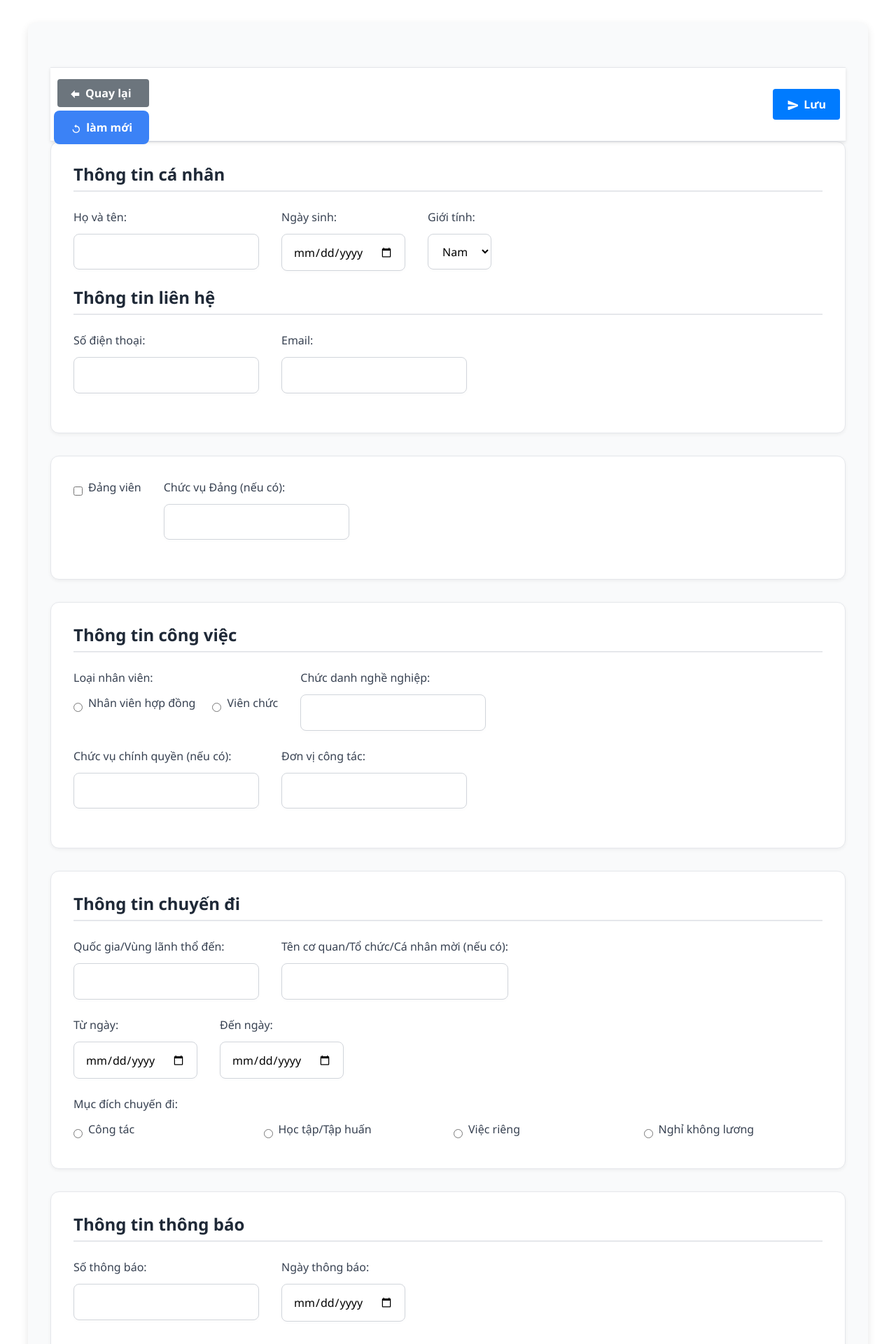
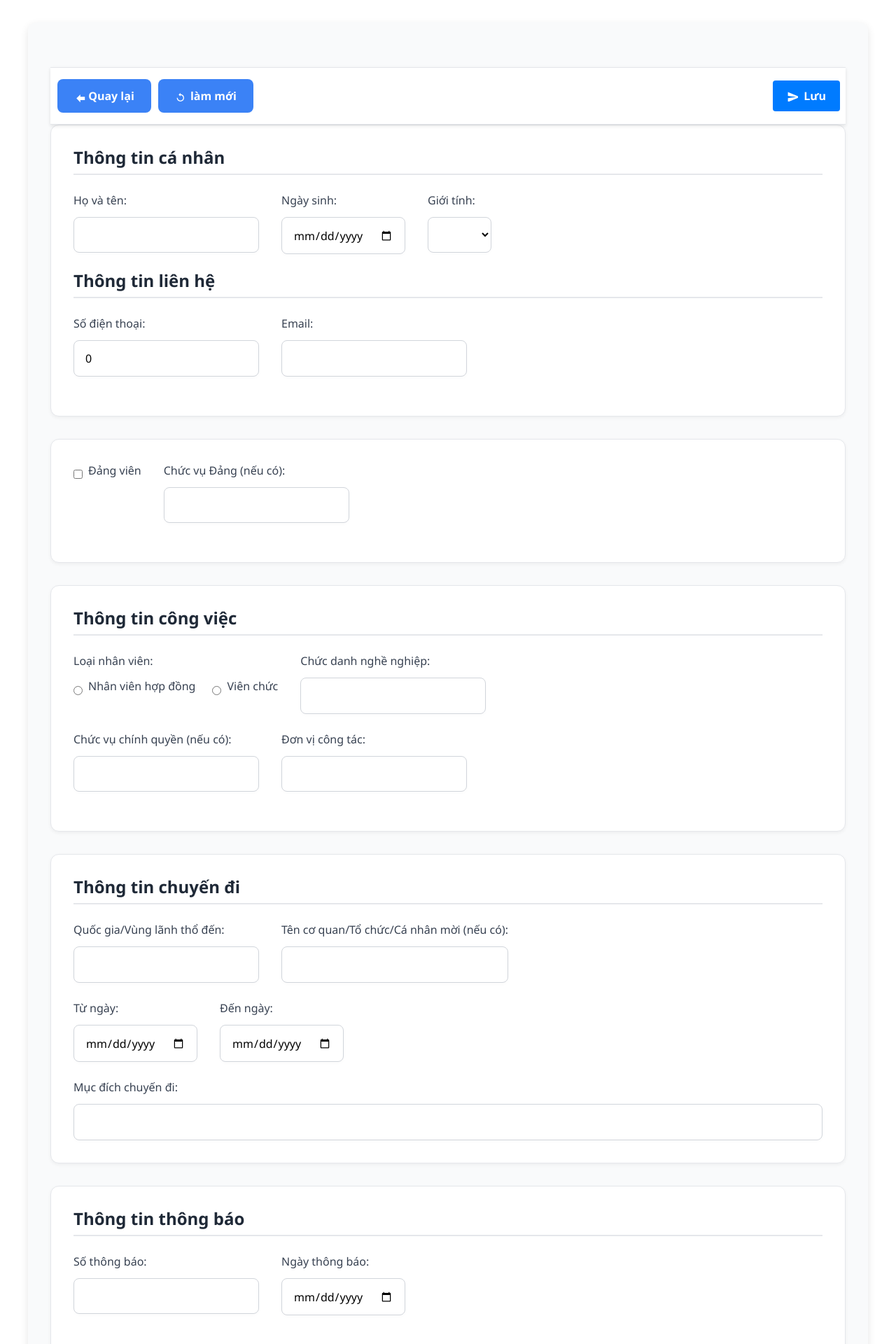
Before and after one commit to khanhle2003/managegroup-fe, an Angular app in the folder managefe/: page /add-data in a window 1280 px wide. Shown: the top 1920 px of the page at 70% size. Built offline with nearby package versions, Linux system fonts and the light colour scheme.

Commit message:
email+gender

```diff
--- a/managefe/src/app/components/add/add.component.html
+++ b/managefe/src/app/components/add/add.component.html
@@ -1,14 +1,14 @@
 <div class="form-container">
   <form (ngSubmit)="saveData()">
     <div class="form-actions">
-        <div style="max-height:72px;">
-          <a href="/data-table" style="margin-left: 10px; padding: 8px 16px; background-color: #6c757d; color: white; text-decoration: none; border: none; border-radius: 4px; display: flex; align-items: center; gap: 8px; cursor: pointer;" class="btn btn-back">
+        <div style="max-height:72px;display: flex;" >
+          <a href="/data-table"  class="btn btn-back" style="margin-left: 10px;">
             <svg xmlns="http://www.w3.org/2000/svg" viewBox="0 0 20 20" width="16" height="16" fill="currentColor">
               <path d="M11 19l-7-7 7-7v4h8v6h-8v4z"></path>
             </svg>
             Quay lại
           </a>
-            <button style="margin-left: 5px; margin-top: 5px;" type="reset" class="btn btn-reset">
+            <button style="margin-left: 10px ;" class="btn btn-reset">
               <svg xmlns="http://www.w3.org/2000/svg" viewBox="0 0 20 20" width="13" height="13" style="vertical-align: middle; margin-right: 5px;">
                 <path d="M0 0h24v24H0z" fill="none"/>
                 <path d="M12 4V1L8 5l4 4V6c3.3 0 6 2.7 6 6s-2.7 6-6 6-6-2.7-6-6H4c0 4.4 3.6 8 8 8s8-3.6 8-8-3.6-8-8-8z" fill="currentColor"/>
@@ -36,7 +36,7 @@
               </div>
               <div class="form-group">
                   <label for="gender">Giới tính:</label>
-                  <select name="gender" id="gender">
+                  <select     #gender="ngModel" name="gender" id="gender" [(ngModel)]="dataAdd.gender">
                       <option value="male">Nam</option>
                       <option value="female">Nữ</option>
                   </select>
@@ -46,11 +46,11 @@
           <div class="form-row">
               <div class="form-group">
                   <label for="phoneNumber">Số điện thoại:</label>
-                  <input type="number" name="phoneNumber" id="phoneNumber" required>
+                  <input type="number" name="phoneNumber" id="phoneNumber" [(ngModel)]="dataAdd.phoneNumber" required>
               </div>
               <div class="form-group">
                   <label for="email">Email:</label>
-                  <input type="email" name="email" id="email" required>
+                  <input type="email" name="email" id="email" [(ngModel)]="dataAdd.email" required>
               </div>
           </div>
 
@@ -148,22 +148,7 @@
           <div class="form-group">
               <label>Mục đích chuyến đi:</label>
               <div class="radio-group purpose-group">
-                  <div class="radio-option">
-                      <input type="radio" name="TripPurpose" id="TripPurpose1" value="congtac" [(ngModel)]="dataAdd.tripPurpose" required>
-                      <label for="TripPurpose1">Công tác</label>
-                  </div>
-                  <div class="radio-option">
-                      <input type="radio" name="TripPurpose" id="TripPurpose2" value="hoctap" [(ngModel)]="dataAdd.tripPurpose" required>
-                      <label for="TripPurpose2">Học tập/Tập huấn</label>
-                  </div>
-                  <div class="radio-option">
-                      <input type="radio" name="TripPurpose" id="TripPurpose3" value="viecrieng" [(ngModel)]="dataAdd.tripPurpose" required>
-                      <label for="TripPurpose3">Việc riêng</label>
-                  </div>
-                  <div class="radio-option">
-                      <input type="radio" name="TripPurpose" id="TripPurpose4" value="nghikoluong" [(ngModel)]="dataAdd.tripPurpose" required>
-                      <label for="TripPurpose4">Nghỉ không lương</label>
-                  </div>
+                      <input type="text" name="TripPurpose" id="TripPurpose1"  [(ngModel)]="dataAdd.tripPurpose" required>
               </div>
           </div>
       </section>
--- a/managefe/src/app/components/add/add.component.ts
+++ b/managefe/src/app/components/add/add.component.ts
@@ -80,4 +80,7 @@ export class DataAdd{
   notificationDate:string="";
   startDate:string="";
   endDate:string="";
+  phoneNumber : number = 0;
+  email : string = "";
+  gender : string  = "";
 }
--- a/managefe/src/app/components/datatable/datatable.component.css
+++ b/managefe/src/app/components/datatable/datatable.component.css
@@ -138,7 +138,7 @@ label {
   white-space: nowrap;
   overflow: hidden;
   text-overflow: ellipsis;
-  max-width: 200px;
+  max-width: 400px;
 }
 
 /* Pagination styles */
@@ -146,7 +146,7 @@ label {
   display: flex;
   justify-content: center;
   align-items: center;
-}
+
   gap: 15px;
   margin-top: 20px;
 }
@@ -193,3 +193,15 @@ label {
       min-width: 100%;
   }
 }
+.data-table th:first-child {
+  position: sticky;
+  left: 0;
+  z-index: 2;
+  background-color: #0065ca;
+}
+.data-table td:first-child {
+  position: sticky;
+  left: 0;
+  z-index: 2;
+  background-color: rgb(255, 255, 255);
+}
--- a/managefe/src/app/components/datatable/datatable.component.html
+++ b/managefe/src/app/components/datatable/datatable.component.html
@@ -1,4 +1,3 @@
-
 <div class="search-container" style="display: flex; flex-wrap: wrap; gap: 10px; justify-content: center; align-items: center; margin-bottom: 5px; margin-top: 20px;">
   <div style="display: flex; align-items: center; gap: 5px;">
     <a href="/add-data" style="padding: 5px 10px; background-color: #3db7df; color: white; border: none; border-radius: 5px; cursor: pointer;">Thêm</a>
@@ -88,6 +87,9 @@
         <th>Thành phố</th>
         <th>Ngày bắt đầu</th>
         <th>Ngày kết thúc</th>
+        <th>Email</th>
+        <th>Giới tính</th>
+        <th>Số điện thoại</th>
       </tr>
     </thead>
     <tbody>
@@ -114,6 +116,9 @@
     <td>{{ item.city || '' }}</td>
     <td>{{ item.startDate | date: 'shortDate' }}</td>
     <td>{{ item.endDate | date: 'shortDate' }}</td>
+    <td>{{ item.email || '' }}</td>
+    <td>{{ item.gender | date: 'shortDate' }}</td>
+    <td>{{ item.phoneNumber ? '0' + item.phoneNumber : '' }}</td>
   </tr>
   </tbody>
 </table>
--- a/managefe/src/app/components/datatable/datatable.component.ts
+++ b/managefe/src/app/components/datatable/datatable.component.ts
@@ -164,20 +164,19 @@ export class DatatableComponent implements OnInit {
     );
   }
 
-
   exportAllExcel() {
     if (this.originalData.length === 0) {
       alert('Không có dữ liệu để xuất');
       return;
     }
 
+    const dataWithoutId = this.originalData.map(({ id, ...rest }) => rest);
 
-    const ws: XLSX.WorkSheet = XLSX.utils.json_to_sheet(this.originalData);
+    const ws: XLSX.WorkSheet = XLSX.utils.json_to_sheet(dataWithoutId);
     const wb: XLSX.WorkBook = XLSX.utils.book_new();
     XLSX.utils.book_append_sheet(wb, ws, 'Dữ liệu');
 
-
-    const fileName = `danh_sach_du_lieu_${new Date().toLocaleDateString()}.xlsx`
+    const fileName = `danh_sach_du_lieu_${new Date().toLocaleDateString()}.xlsx`;
 
     XLSX.writeFile(wb, fileName);
   }
--- a/managefe/src/app/components/user-detail/user-detail.component.css
+++ b/managefe/src/app/components/user-detail/user-detail.component.css
@@ -60,3 +60,24 @@
         font-size: 20px;
     }
 }
+input:focus,
+select:focus {
+  outline: none;
+  border-color: #3b82f6;
+  box-shadow: 0 0 0 3px rgba(59, 130, 246, 0.1);
+}
+
+.btn-submit,
+.btn-reset,
+.btn-back {
+  background: #3b82f6;
+  color: white;
+  border: none;
+}
+
+.btn-submit:hover,
+.btn-reset:hover,
+.btn-back:hover {
+  background: #2563eb;
+  transform: translateY(-2px);
+}
--- a/managefe/src/app/components/user-detail/user-detail.component.html
+++ b/managefe/src/app/components/user-detail/user-detail.component.html
@@ -1,4 +1,13 @@
+<a href="/data-table"  class="btn btn-back" style="margin-left: 400px; margin-top: 40px;">
+    <svg xmlns="http://www.w3.org/2000/svg" viewBox="0 0 20 20" width="16" height="16" fill="currentColor">
+      <path d="M11 19l-7-7 7-7v4h8v6h-8v4z"></path>
+    </svg>
+    Quay lại
+  </a>
+
+
 <div class="user-profile" *ngIf="userData">
+
     <h2 class="profile-header" style="display: cente;">Thông tin người dùng</h2>
     <div class="profile-content">
         <div class="info-group">
--- a/package.json
+++ b/package.json
@@ -1,6 +1,7 @@
 {
   "dependencies": {
     "@primeng/themes": "^19.0.2",
-    "primeng": "^19.0.2"
+    "primeng": "^19.0.2",
+    "xlsx": "^0.18.5"
   }
 }
```
Also changed, not shown: 1 other file (tests, documents, lock files or other folders).
